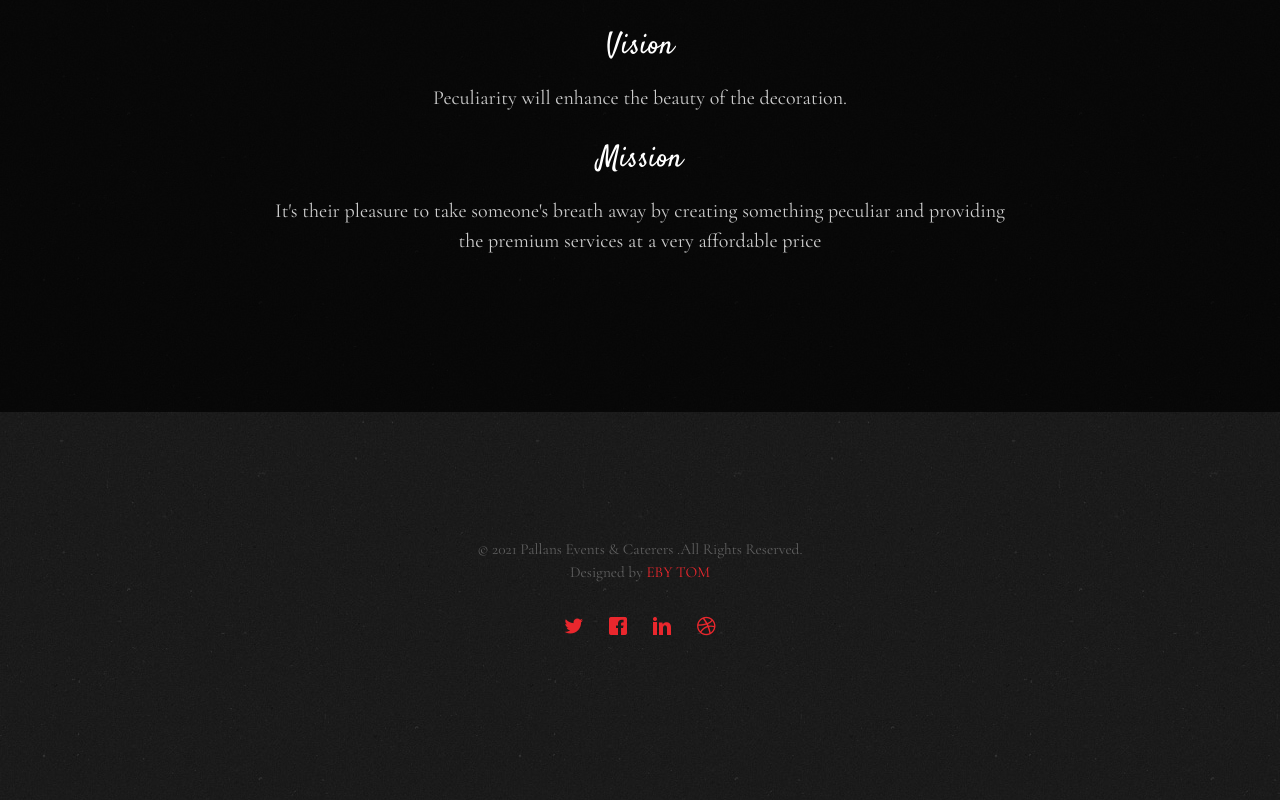
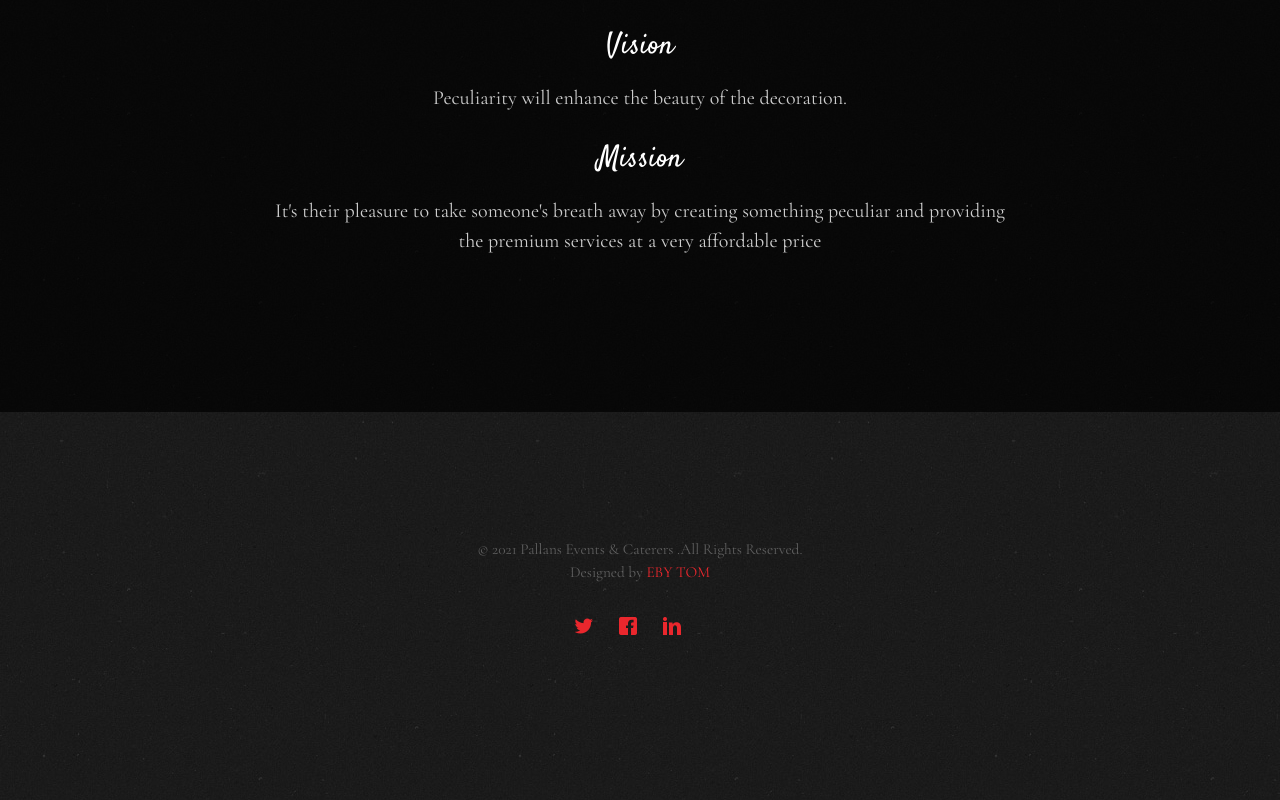
Before and after one commit to pallans/Pallan-Events-Caterers, a plain HTML site: page index.html in a window 1280 px wide. Shown: the part 4585-5385 px from the top of the page. Drawn offline with nearby package versions, Linux system fonts and the light colour scheme; files whose address does not match are found by name.

Commit message:
Update index.html

```diff
--- a/index.html
+++ b/index.html
@@ -345,7 +345,7 @@
 							<li><a href="#"><i class="icon-twitter2"></i></a></li>
 							<li><a href="#"><i class="icon-facebook2"></i></a></li>
 							<li><a href="#"><i class="icon-linkedin2"></i></a></li>
-							<li><a href="#"><i class="icon-dribbble2"></i></a></li>
+							<li><a href="#"><i class="icon-gmail2"></i></a></li>
 						</ul>
 					</p>
 				</div>
```
